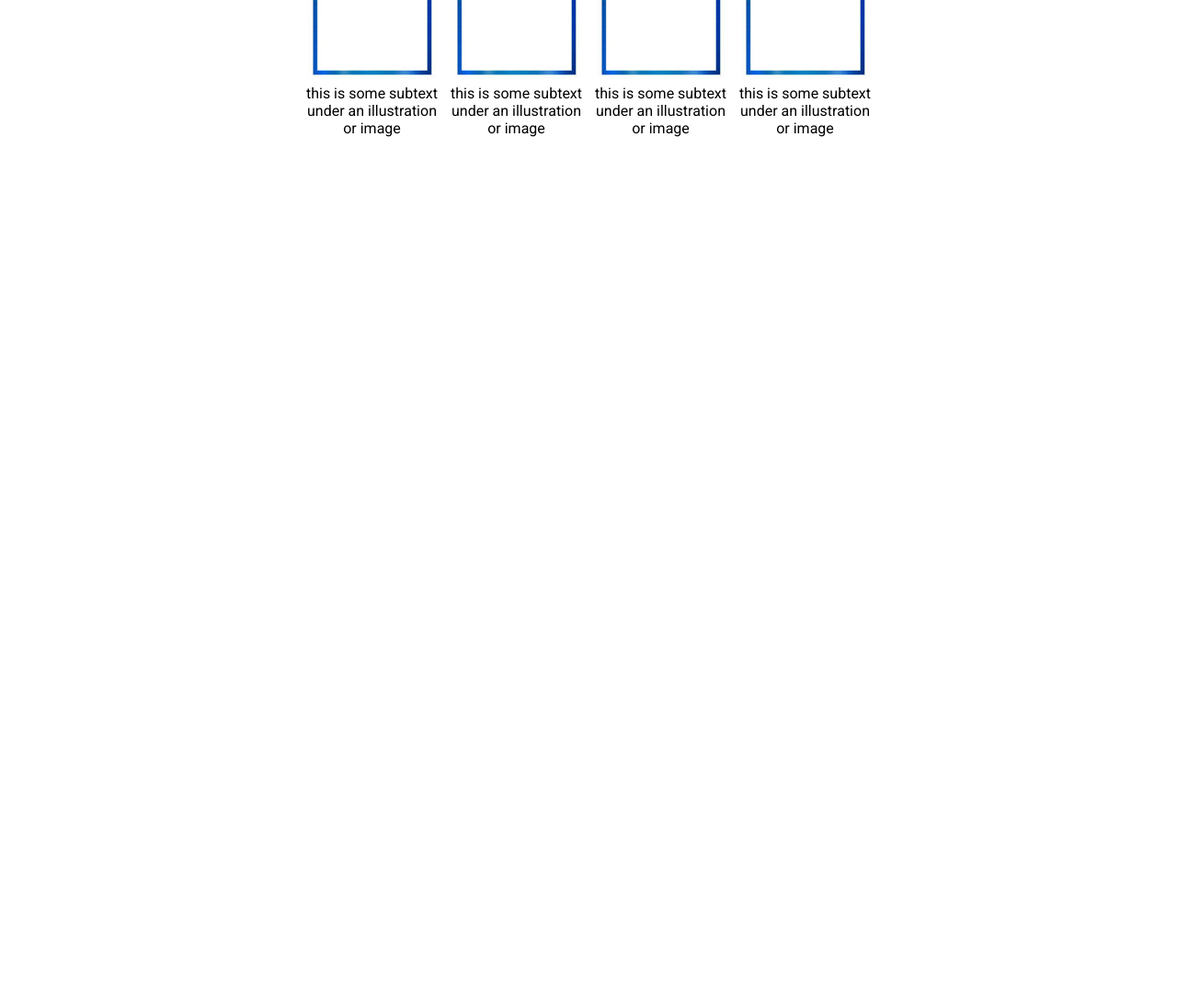
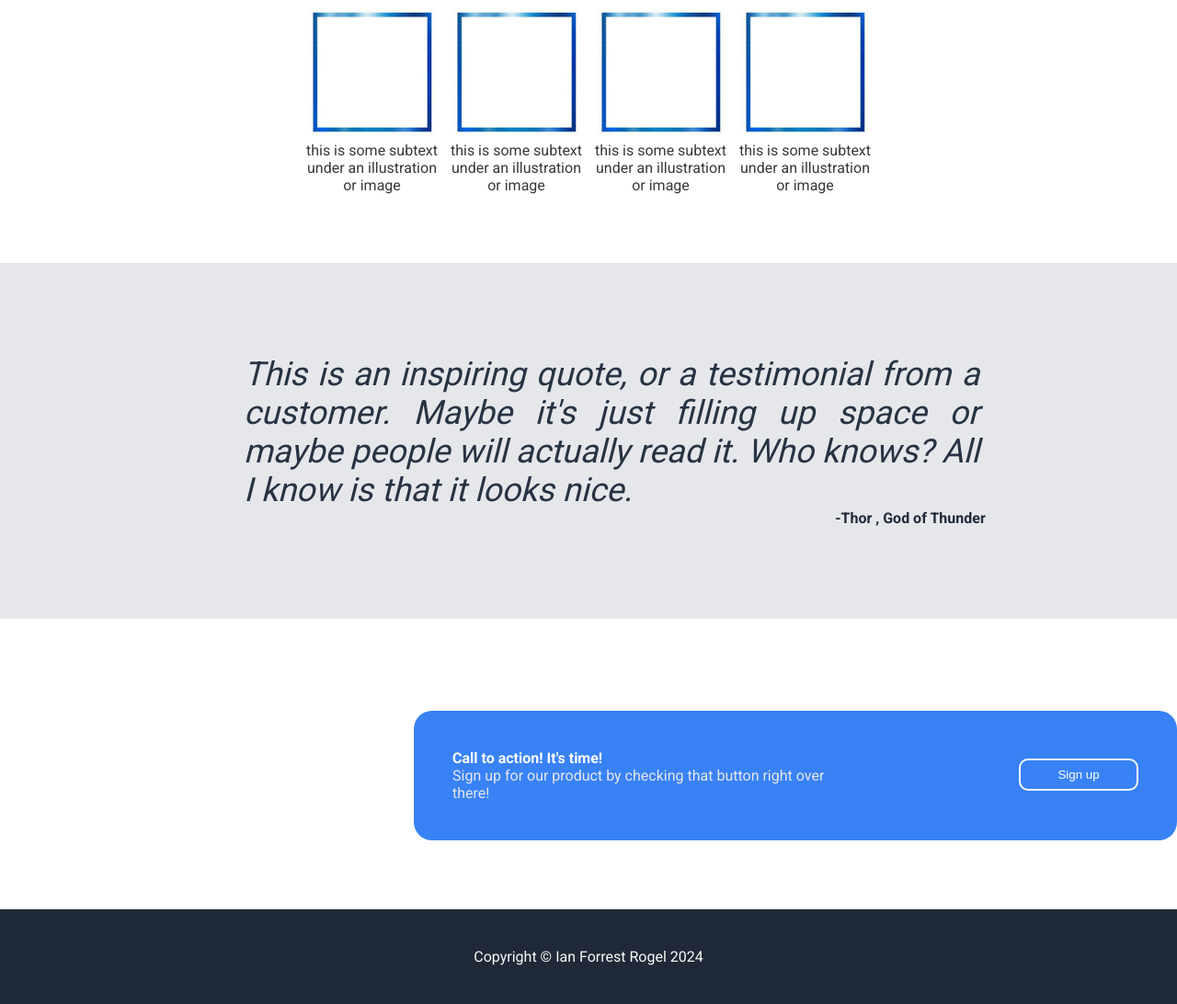
Before and after one commit to frrst-ian/landing-page, a plain HTML site: page index.html in a window 1280 px wide. Shown: the part 533-1625 px from the top of the page at 92% size. Before the commit the page ends 800 px from the top, so only its background shows below. Drawn offline with Linux system fonts and the light colour scheme.

Commit message:
Section and Footer Template
Added the remaining sections and a footer page , utilized css flex and html div to achieve the webpage

```diff
--- a/index.html
+++ b/index.html
@@ -55,5 +55,27 @@
         </div>
       </div>
     </div>
+    <div class="section-3">
+      <div class="quote">
+        This is an inspiring quote, or a testimonial from a customer. Maybe it's
+        just filling up space or maybe people will actually read it. Who knows?
+        All I know is that it looks nice.
+      </div>
+      <div class="author">-Thor , God of Thunder</div>
+    </div>
+    <div class="section-4">
+      <div class="card">
+        <div class="group-text">
+          <div class="text-3">Call to action! It's time!</div>
+          <div class="text-4">
+            Sign up for our product by checking that button right over there!
+          </div>
+        </div>
+        <button id="button-1">Sign up</button>
+      </div>
+    </div>
+    <div class="footer">
+      Copyright © Ian Forrest Rogel 2024
+    </div>
   </body>
 </html>
--- a/styles.css
+++ b/styles.css
@@ -1,11 +1,10 @@
-@import url('https://fonts.googleapis.com/css2?family=Roboto:wght@400;700&display=swap');
+@import url("https://fonts.googleapis.com/css2?family=Roboto:wght@400;700&display=swap");
 
 body {
   margin: 0;
   display: flex;
   flex-direction: column;
-  font-family: 'Roboto', sans-serif;
-
+  font-family: "Roboto", sans-serif;
 }
 
 .header {
@@ -28,14 +27,15 @@ body {
 
 a {
   text-decoration: none;
-  color: white;
+  color: #e5e7eb;
+  font-size: 18px;
 }
 
 .section-1 {
   display: flex;
   background-color: #1f2937;
   padding-top: 80px;
-  padding-bottom: 40px;
+  padding-bottom: 100px;
 }
 
 .info {
@@ -69,7 +69,7 @@ button {
   background-color: #3882f6;
   color: white;
   border-radius: 10px;
-  border: 2px solid #000000;
+  border: 2px solid #3882f6;
   width: 130px;
   cursor: pointer;
 }
@@ -87,11 +87,10 @@ button {
   height: 220px;
 }
 
-.text-2{
-
+.text-2 {
   font-size: 36px;
   font-weight: bolder;
-    color: #1F2937;
+  color: #1f2937;
   margin-top: 20px;
   margin-bottom: 20px;
   text-align: center;
@@ -101,6 +100,7 @@ button {
   display: flex;
   justify-content: center;
   align-items: center;
+  margin-bottom: 75px;
 }
 .container {
   display: flex;
@@ -109,8 +109,9 @@ button {
   text-align: center;
 }
 
-.info-2{
-    max-width:150px;
+.info-2 {
+  max-width: 150px;
+  color: rgb(56, 56, 56);
 }
 
 img {
@@ -118,3 +119,72 @@ img {
   max-width: 200px;
   max-height: 150px;
 }
+
+.section-3 {
+  display: flex;
+  justify-content: center;
+  align-items: center;
+  background-color: #e5e7eb;
+  flex-direction: column;
+}
+
+.quote {
+  font-size: 36px;
+  font-style: italic;
+  font-weight: lighter;
+  color: #273343;
+  display: flex;
+  justify-content: center;
+  align-items: center;
+  margin-top: 100px;
+  max-width: 800px;
+  padding-left: 150px;
+  margin-right: 100px;
+  text-align: justify;
+  flex-direction: column;
+}
+
+.author {
+  font-weight: bold;
+  color: #1f2937;
+  margin-left: 700px;
+  margin-bottom: 100px;
+  justify-content: center;
+}
+
+.section-4 {
+  display: flex;
+}
+
+.card {
+  display: flex;
+  flex-direction: row;
+  margin-left: 450px;
+  margin-top: 100px;
+  margin-bottom: 100px;
+  background-color: #3882f6;
+  color: white;
+  padding: 42px;
+  margin-bottom: 75px;
+  border-radius: 20px;
+}
+
+.group-text > .text-3 {
+  font-weight: bold;
+}
+.group-text > .text-4 {
+  color: #e5e7eb;
+}
+
+#button-1 {
+  flex-shrink: 0;
+  border-color: #f9faf8;
+}
+
+.footer {
+  padding:42px;
+  background-color: #1f2937;
+  color: #f9faf8;
+  display: flex;
+  justify-content: center;
+}
```
Lines whose indentation alone changed are shown as unchanged.
